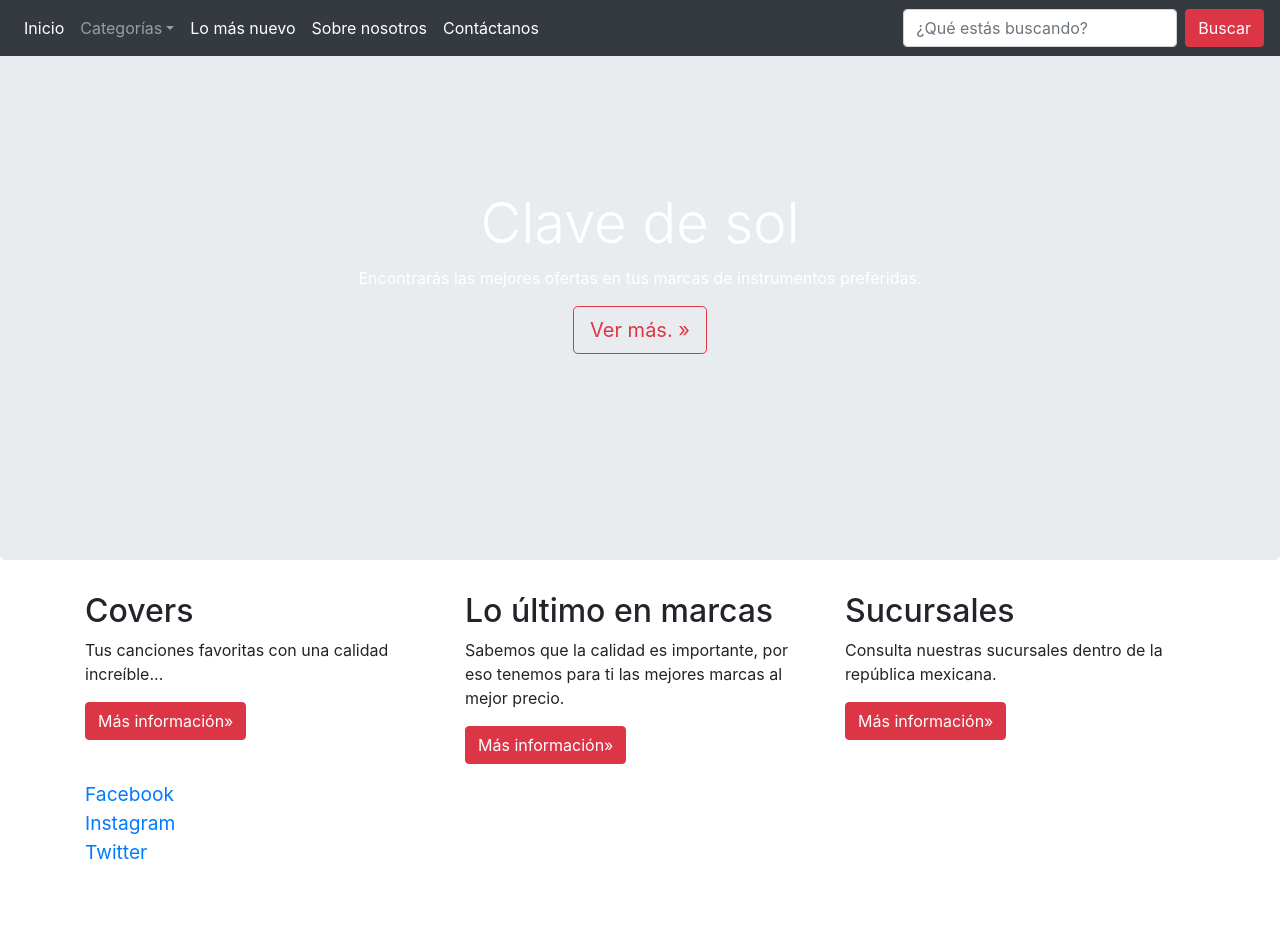
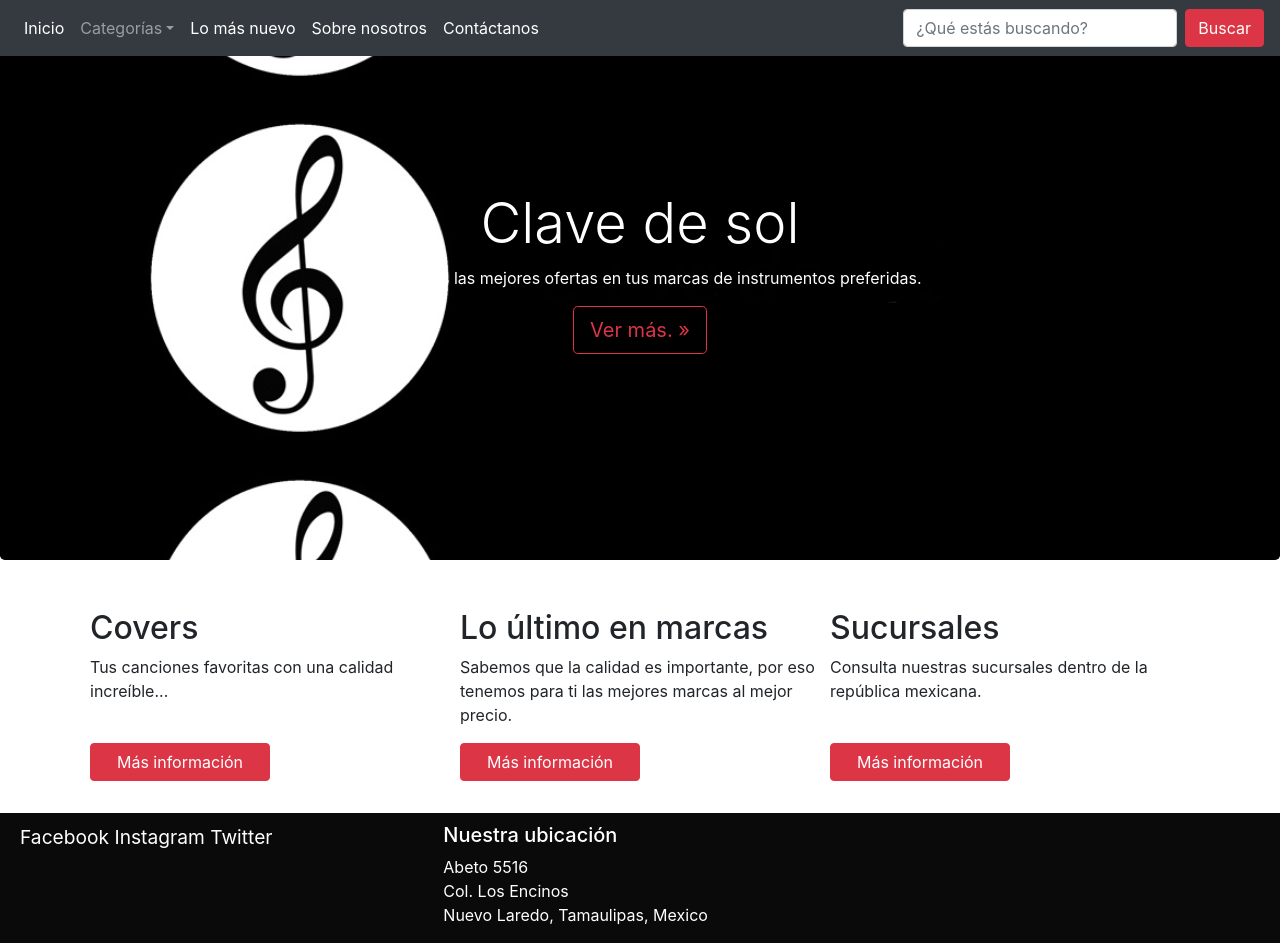
Before and after one commit to priscilaCruz25/17100198-TiendaMusical, a website: page index.html in a window 1280 px wide. Before the commit the page ends 867 px from the top, so only its background shows below. Drawn offline with nearby package versions, Linux system fonts and the light colour scheme.

Commit message:
Flex y css

```diff
--- /dev/null
+++ b/css/principal.css
@@ -0,0 +1,26 @@
+.card-design {
+    flex: 1 250px;
+    padding: 2px 5px 2px 5px;
+    margin-top: 15px;
+    }
+
+    .btn-ver{
+        width: 50%;
+    }
+    .jumbotron{
+        background-color: rgb(189, 50, 7);
+        color: #ffffff;
+    }
+
+    footer{
+        padding: 10px 20px 0px 20px;
+        background-color: rgb(10, 10, 10);
+        color: #ffffff;
+        margin-bottom: 0px;
+        margin-top: 30px;
+
+
+    }
+    footer a{
+    color: #ffffff;
+    }
--- a/index.html
+++ b/index.html
@@ -6,11 +6,13 @@
   <meta name="viewport" content="width=device-width, initial-scale=1, shrink-to-fit=no">
   <title>Tienda musical</title>
   <link rel="stylesheet" href="/node_modules/bootstrap/dist/css/bootstrap.min.css">
+  <link rel="stylesheet" href="/css/principal.css">
+
   <style>
     .bg-jumbotron {
-      background-image:url("PortadaMusica.png");
-      background-size: cover;
-      background-position: 30%;
+      background-image: url(imagenes/PortadaMusica2.png);
+      background-size: contain;
+      background-position: 100%;
       height: 70vh;
     }
   </style>
@@ -56,10 +58,9 @@
     </div>
   </nav>
 
-  <main role="main">
-
     <!-- Main jumbotron for a primary marketing message or call to action -->
-    <div class="jumbotron bg-jumbotron d-flex flex-column justify-content-center align-items-center text-white text-center">
+    <div
+      class="jumbotron bg-jumbotron d-flex flex-column justify-content-center align-items-center text-white text-center">
       <div class="container">
         <h1 class="display-4">Clave de sol</h1>
         <p>Encontrarás las mejores ofertas en tus marcas de instrumentos preferidas.</p>
@@ -68,33 +69,48 @@
     </div>
 
     <div class="container">
-      <!-- Example row of columns -->
-      <div class="row">
-        <div class="col-md-4">
+
+      <div class="d-flex flex-wrap">
+        <div class="d-flex flex-column card-design justify-content-between">
+          <div>
             <h2>Covers</h2>
             <p>Tus canciones favoritas con una calidad increíble... </p>
-          <p><button class="btn btn-danger" href="#" role="button">Más información&raquo;</button></p>
           </div>
-        <div class="col-md-4">
+          <div><button class="btn btn-danger btn-ver">Más información</button></div>
+        </div>
+        <div class="d-flex flex-column card-design justify-content-between">
+          <div>
             <h2>Lo último en marcas</h2>
-          <p>Sabemos que la calidad es importante, por eso tenemos para ti las mejores marcas al mejor precio. </p>
-          <p><button class="btn btn-danger" href="#" role="button">Más información&raquo;</button></p>
+            <p>Sabemos que la calidad es importante, por eso tenemos para ti las mejores marcas al mejor precio.</p>
           </div>
-        <div class="col-md-4">
+          <div><button class="btn btn-danger btn-ver">Más información</button></div>
+        </div>
+        <div class="d-flex flex-column card-design justify-content-between">
+          <div>
             <h2>Sucursales</h2>
             <p>Consulta nuestras sucursales dentro de la república mexicana.</p>
-          <p><button class="btn btn-danger" href="#" role="button">Más información&raquo;</button></p>
+          </div>
+          <div><button class="btn btn-danger btn-ver">Más información</button></div>
         </div>
       </div>
+    </div>
+
       <!-- Pie de pàgina-->
       <footer>
         <div class="row">
-          <div class="col-sm-1 " style="font-size:larger;">
+            <div class="col-sm-4 " style="font-size:larger;">
                 <a href="http://www.facebook.com">Facebook</a>
                 <a href="http://www.instagram.com">Instagram</a>
                 <a href="http://www.twitter.com">Twitter</a>
             </div>
-
+            <div class="col-sm-4">
+              <address>
+                  <h5>Nuestra ubicación</h5>
+                  <div>Abeto 5516</div>
+                  <div>Col. Los Encinos</div>
+                  <div>Nuevo Laredo, Tamaulipas, Mexico</div>
+              </address>
+          </div>
     </footer>
       <!-- JS, Popper.js, and jQuery -->
       <script src="/node_modules/jquery/dist/jquery.slim.js"></script>
```
Also changed, not shown: imagenes/PortadaMusica.png (added), imagenes/PortadaMusica2.png (added). Lines whose indentation alone changed are shown as unchanged.
